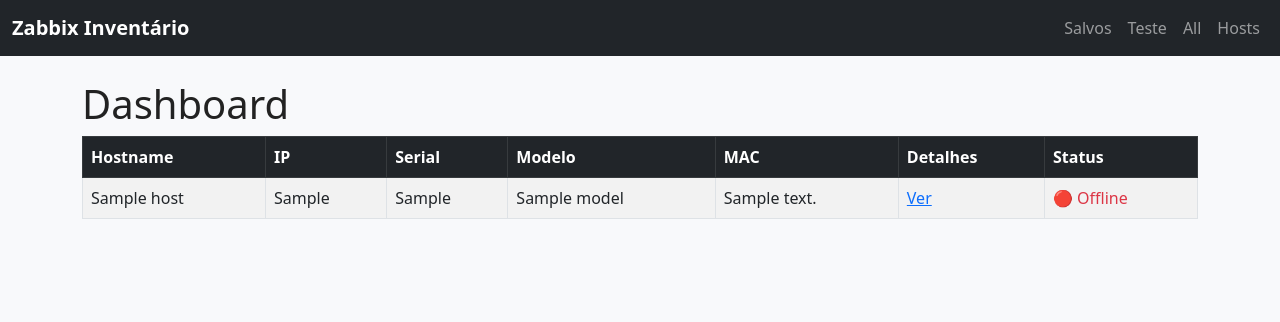
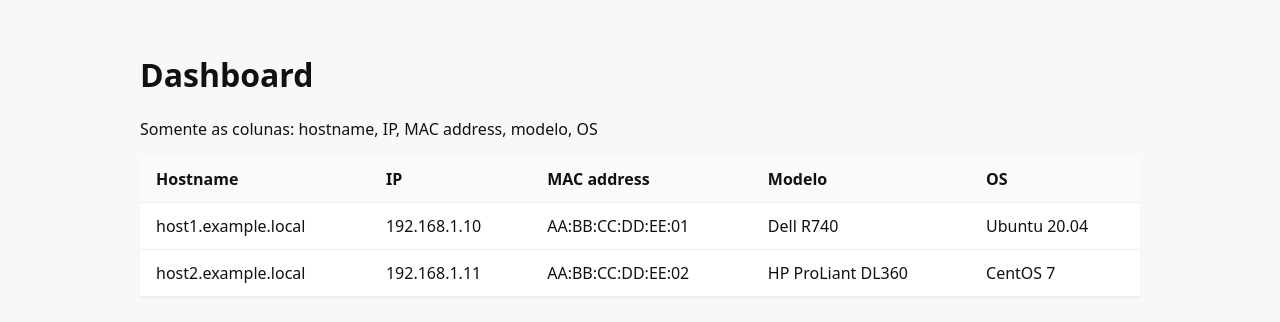
Before and after one commit to guilherme-digitron/zabbix-inventario, a Flask app: page / in a window 1280 px wide. Shown: the top 322 px of the page. Run offline with Flask 3, Linux system fonts and the light colour scheme; tables that the repository leaves empty hold one stand-in row (values such as "Sample post"); a database or web service that is not in the repository returns one stand-in record (values such as "Sample title"); data that the repository does not hold is empty.

Commit message:
Keep only dashboard: remove unrelated code and implement minimal dashboard showing hostname, IP, MAC address, model, OS

```diff
--- a/app.py
+++ b/app.py
@@ -1,27 +1,21 @@
-from flask import Flask
+from flask import Flask, render_template, jsonify
 
-from database.database import db
+app = Flask(__name__)
 
-# inicialização normal da aplicação
-app = Flask(__name__)
-app.config.from_pyfile("config.py")
-# garante secret key para flash
-app.secret_key = app.config.get('SECRET_KEY', 'dev')
+# Minimal sample data. Replace this with real data source as needed.
+SAMPLE_DEVICES = [
+    {"hostname": "host1.example.local", "ip": "192.168.1.10", "mac": "AA:BB:CC:DD:EE:01", "model": "Dell R740", "os": "Ubuntu 20.04"},
+    {"hostname": "host2.example.local", "ip": "192.168.1.11", "mac": "AA:BB:CC:DD:EE:02", "model": "HP ProLiant DL360", "os": "CentOS 7"},
+]
 
-# importa models para que create_all crie as tabelas
-import database.models
+@app.route('/')
+def index():
+    return render_template('index.html')
 
-db.init_app(app)
+@app.route('/api/devices')
+def api_devices():
+    # In the future, replace SAMPLE_DEVICES with real backend/database/API.
+    return jsonify(SAMPLE_DEVICES)
 
-with app.app_context():
-    # cria tabelas (HostOverride)
-    db.create_all()
-
-from routes.dashboard import dashboard
-from routes.hosts import hosts
-
-app.register_blueprint(dashboard)
-app.register_blueprint(hosts)
-
-if __name__ == "__main__":
-    app.run(host="0.0.0.0",port=5000)
+if __name__ == '__main__':
+    app.run(host='0.0.0.0', port=5000, debug=True)
--- a/requirements.txt
+++ b/requirements.txt
@@ -0,0 +1 @@
+Flask
--- a/static/style.css
+++ b/static/style.css
@@ -1,19 +1,29 @@
 body {
-  background: #f8f9fb;
-  color: #222;
+  font-family: system-ui, -apple-system, 'Segoe UI', Roboto, 'Helvetica Neue', Arial;
+  padding: 24px;
+  background: #f6f8fa;
+  color: #111;
 }
 
-table th, table td {
-  vertical-align: middle !important;
+main {
+  max-width: 1000px;
+  margin: 0 auto;
 }
 
-.navbar-brand {
+table {
+  width: 100%;
+  border-collapse: collapse;
+  background: #fff;
+  box-shadow: 0 1px 2px rgba(0,0,0,0.05);
+}
+
+th, td {
+  padding: 12px 16px;
+  border-bottom: 1px solid #eee;
+  text-align: left;
+}
+
+th {
+  background: #fafafa;
   font-weight: 600;
 }
-
-.container pre {
-  background: #fff;
-  padding: 10px;
-  border-radius: 6px;
-  border: 1px solid #e6e9ef;
-}
--- /dev/null
+++ b/templates/index.html
@@ -0,0 +1,54 @@
+<!doctype html>
+<html lang="pt-BR">
+  <head>
+    <meta charset="utf-8" />
+    <meta name="viewport" content="width=device-width, initial-scale=1" />
+    <title>Dashboard - Inventário</title>
+    <link rel="stylesheet" href="/static/style.css" />
+  </head>
+  <body>
+    <main>
+      <h1>Dashboard</h1>
+      <p>Somente as colunas: hostname, IP, MAC address, modelo, OS</p>
+      <table id="devices">
+        <thead>
+          <tr>
+            <th>Hostname</th>
+            <th>IP</th>
+            <th>MAC address</th>
+            <th>Modelo</th>
+            <th>OS</th>
+          </tr>
+        </thead>
+        <tbody>
+          <!-- preenchido por JS -->
+        </tbody>
+      </table>
+    </main>
+
+    <script>
+      async function loadDevices() {
+        try {
+          const res = await fetch('/api/devices');
+          const devices = await res.json();
+          const tbody = document.querySelector('#devices tbody');
+          tbody.innerHTML = '';
+          for (const d of devices) {
+            const tr = document.createElement('tr');
+            tr.innerHTML = `
+              <td>${d.hostname || ''}</td>
+              <td>${d.ip || ''}</td>
+              <td>${d.mac || ''}</td>
+              <td>${d.model || ''}</td>
+              <td>${d.os || ''}</td>
+            `;
+            tbody.appendChild(tr);
+          }
+        } catch (e) {
+          console.error('Erro ao carregar dispositivos', e);
+        }
+      }
+      loadDevices();
+    </script>
+  </body>
+</html>
```
Also changed, not shown: README.md (added).
